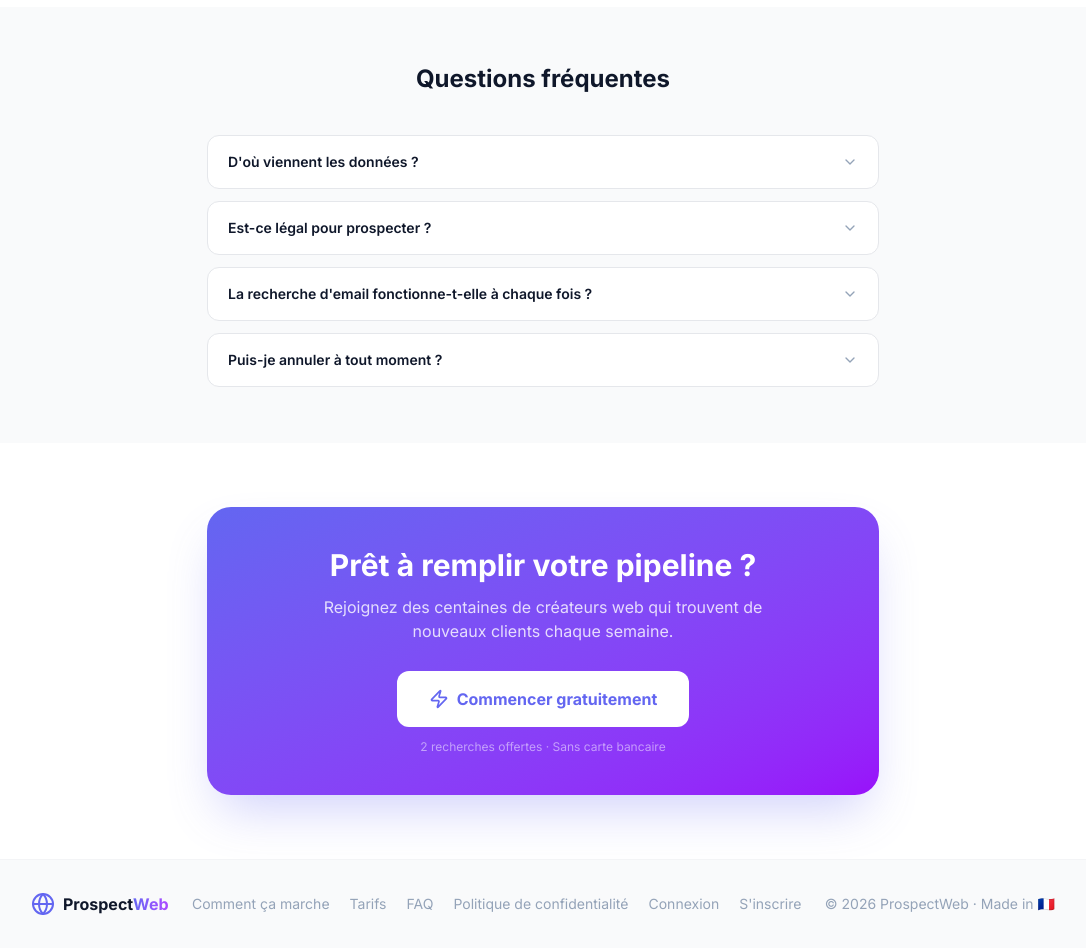
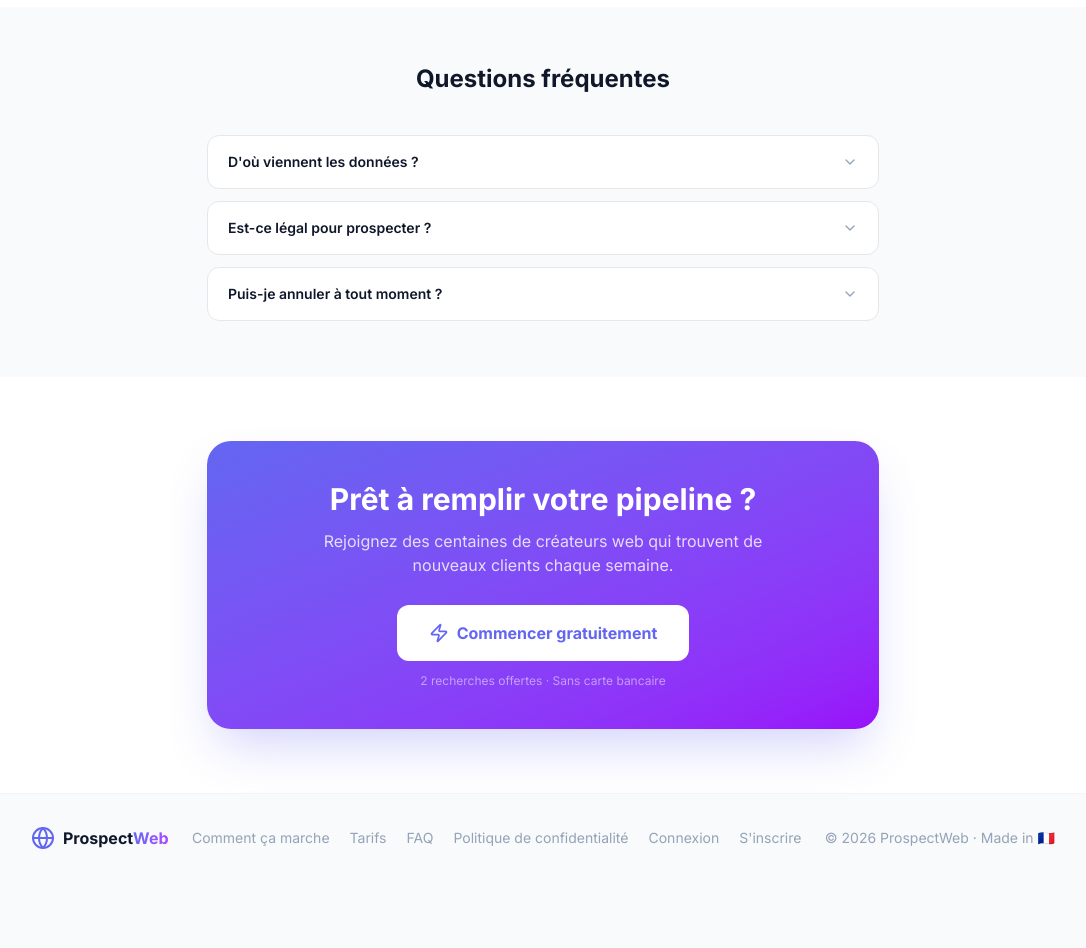
Before and after one commit to mtps-group/prospection-app, a Next.js app: page / in a window 1280 px wide. Shown: the part 3140-4088 px from the top of the page, without its empty margins (97-1183 px from the left). After the commit the page ends 4022 px from the top, so only its background shows below. Built offline with nearby package versions, Linux system fonts and the light colour scheme; no server answers.

Commit message:
Remove email FAQ question from landing page

```diff
--- a/src/app/page.tsx
+++ b/src/app/page.tsx
@@ -414,10 +414,6 @@ export default function LandingPage() {
                 a: 'Oui. Les données (nom, adresse, téléphone) sont publiques. Vous pouvez les utiliser pour de la prospection B2B, en respectant le RGPD dans vos communications.',
               },
               {
-                q: 'La recherche d\'email fonctionne-t-elle à chaque fois ?',
-                a: 'Non, le taux de succès dépend des entreprises. PagesJaunes ne référence pas tous les emails. En moyenne, vous en trouverez pour 20 à 40% des prospects.',
-              },
-              {
                 q: 'Puis-je annuler à tout moment ?',
                 a: 'Oui, depuis votre espace "Abonnement". La résiliation prend effet à la fin de la période en cours. Aucun frais caché.',
               },
```
